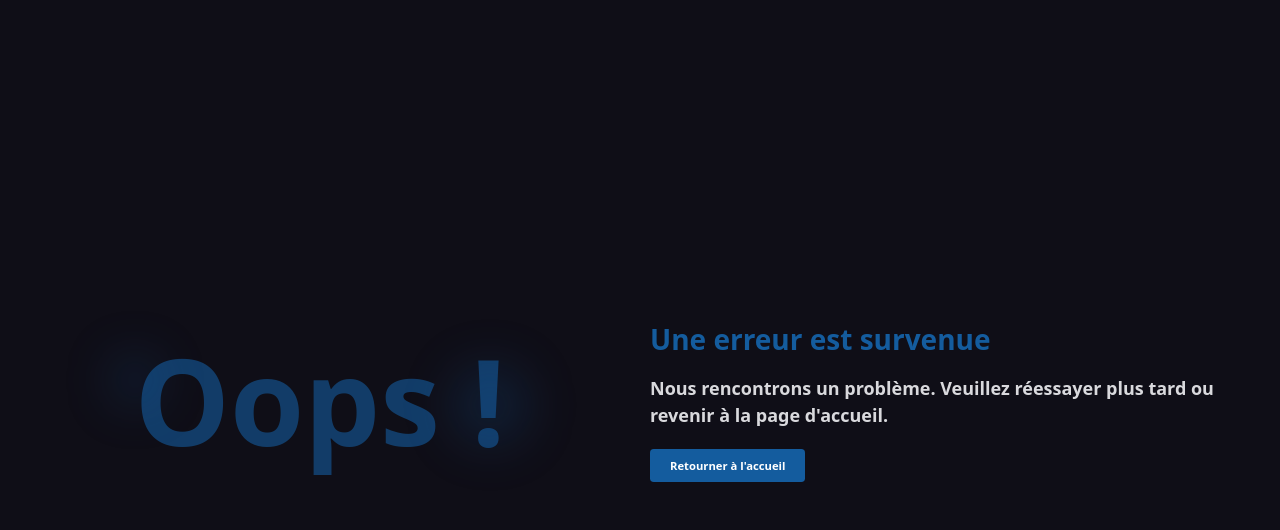
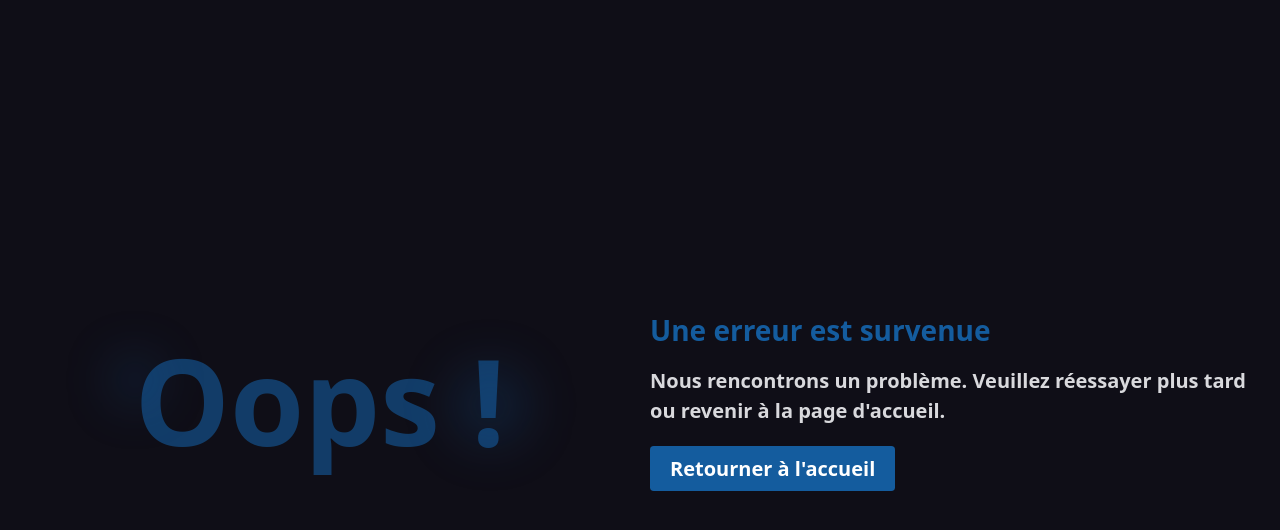
Before and after one commit to GuerdaYacine/Portfolio-v1, a PHP site: page /error.php in a window 1280 px wide. Shown: the top 530 px of the page. Run offline with PHP 8.4, Linux system fonts and the light colour scheme; some libraries are stand-ins or nearby versions.

Commit message:
try to secure

```diff
--- a/app/database/db.php
+++ b/app/database/db.php
@@ -1,6 +1,6 @@
 <?php
 
-$envPath = dirname(__DIR__) . 'app/.env';
+$envPath = dirname(__DIR__) . '/.env';
 
 if (file_exists($envPath)) {
     $env = parse_ini_file($envPath);
--- a/app/error.php
+++ b/app/error.php
@@ -30,14 +30,14 @@
 
             <!-- Error message -->
             <div class="w-full lg:w-1/2 text-center lg:text-left">
-                <h2 class="text-[2.8rem] font-extrabold text-[#145C9E] mb-6" id="error-title">Une erreur est survenue</h2>
+                <h2 class="text-[28px] font-extrabold text-[#145C9E] mb-6" id="error-title">Une erreur est survenue</h2>
 
-                <p class="text-[1.8rem] font-semibold opacity-90 mb-8" id="error-message">
+                <p class="text-[20px] font-semibold opacity-90 mb-8" id="error-message">
                     Nous rencontrons un problème. Veuillez réessayer plus tard ou revenir à la page d'accueil.
                 </p>
 
                 <div class="flex flex-col sm:flex-row gap-4 justify-center lg:justify-start">
-                    <a href="/" class="px-8 py-3 bg-[#145C9E] text-white rounded-md font-semibold text-lg hover:bg-[#0f4c81] transition-colors duration-300">
+                    <a href="/" class="px-8 py-3 bg-[#145C9E] text-white rounded-md font-semibold text-[20px] hover:bg-[#0f4c81] transition-colors duration-300">
                         Retourner à l'accueil
                     </a>
                 </div>
```
